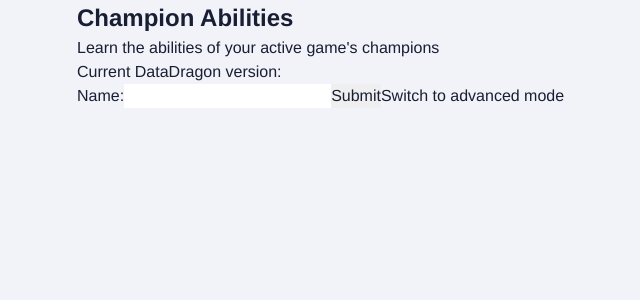
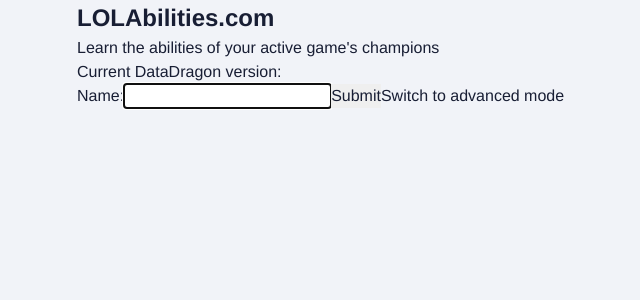
Before and after one commit to finleyjchen/lol-abilities, a Next.js app: page / in a window 1280 px wide. Shown: the top 300 px of the page, without its empty margins (307-947 px from the left). Built offline with nearby package versions, Linux system fonts and the light colour scheme.

Commit message:
updated README started working on tooltips

```diff
--- a/components/Layout.js
+++ b/components/Layout.js
@@ -21,7 +21,7 @@
           <link href="https://fonts.googleapis.com/css2?family=Fira+Mono:wght@400;500;700&family=Fira+Sans:ital,wght@0,400;0,500;0,600;0,700;1,400&family=Inter:wght@400;500;700&display=swap" rel="stylesheet"/>
         </Head>
         <header className="max-w-lg mx-auto">
-          <h1 className="text-2xl font-bold">Champion Abilities</h1>
+          <h1 className="text-2xl font-bold"><Link href="/">LOLAbilities.com</Link></h1>
           <p>Learn the abilities of your active game's champions</p>
           <p>Current DataDragon version:</p>
         </header>
--- a/components/Passive.js
+++ b/components/Passive.js
@@ -6,7 +6,7 @@
     render() {
         return(
             <li className="flex items-center flex-wrap border-t first:border-t-0 border-gray-600 p-1">
-                <h5 className="w-full">{this.props.data.name}</h5>
+                <h5 className="w-full font-serif ">{this.props.data.name}</h5>
                 <div className="w-1/12">
                     <img class="w-full" src={"/assets/10.6.1/img/passive/"+ this.props.data.image.full} alt={this.props.data.name} />
                 </div>
--- a/components/Spell.js
+++ b/components/Spell.js
@@ -6,7 +6,7 @@
 
     render() {
         // this.props.data.effectBurn["1"]
-        var regex = /(\{\{.+?\}\})/
+        var regex = /(\{\{.+?\}\})|\<span/
         const { tooltip, description, cooldownBurn, costBurn, name, isAdvanced, image, rangeBurn, effectBurn, vars } = this.props.data
 
         var split_string = tooltip.split(regex).filter(Boolean);
@@ -24,15 +24,18 @@
                 var key = i.substring(3,5)
                 console.log(i, key)
                 updatedTooltip = updatedTooltip + effectBurn[i]
+            }
+            if (i.indexOf("color") > -1 ) {
+                updatedTooltip = updatedTooltip + i.substring(i.indexOf("r")+1, i.indexOf("r") + 7)
             } else {
                 updatedTooltip = updatedTooltip + i
             }
         }
         return(
             <li className="flex flex-wrap items-center border-t first:border-t-0 border-gray-600 p-1">
-                <div className="w-full flex items-center justify-start">
+                <div className="w-full flex items-center justify-start pb-1">
 
-                    <h3 className="text-base">{name}</h3>
+                    <h3 className="text-base font-serif">{name}</h3>
                     <ul className="font-bold flex text-xs items-baseline justify-left">
                         <li className="px-2">
                             <small className="uppercase tracking-wider">Cooldown: </small><span className="">{cooldownBurn}</span>
--- a/pages/index.js
+++ b/pages/index.js
@@ -116,6 +116,7 @@
               type="text"
               value={this.state.value}
               onChange={this.handleChange}
+              autoFocus
               />
           </label>
           <input type="submit" value="Submit" />
@@ -163,7 +164,7 @@
 
   render() {
     return (
-      <Layout>
+      <Layout title="LOLAbilities">
         <NameForm />
       </Layout>
 
```
Also changed, not shown: 2 other files (tests, documents, lock files or other folders).
